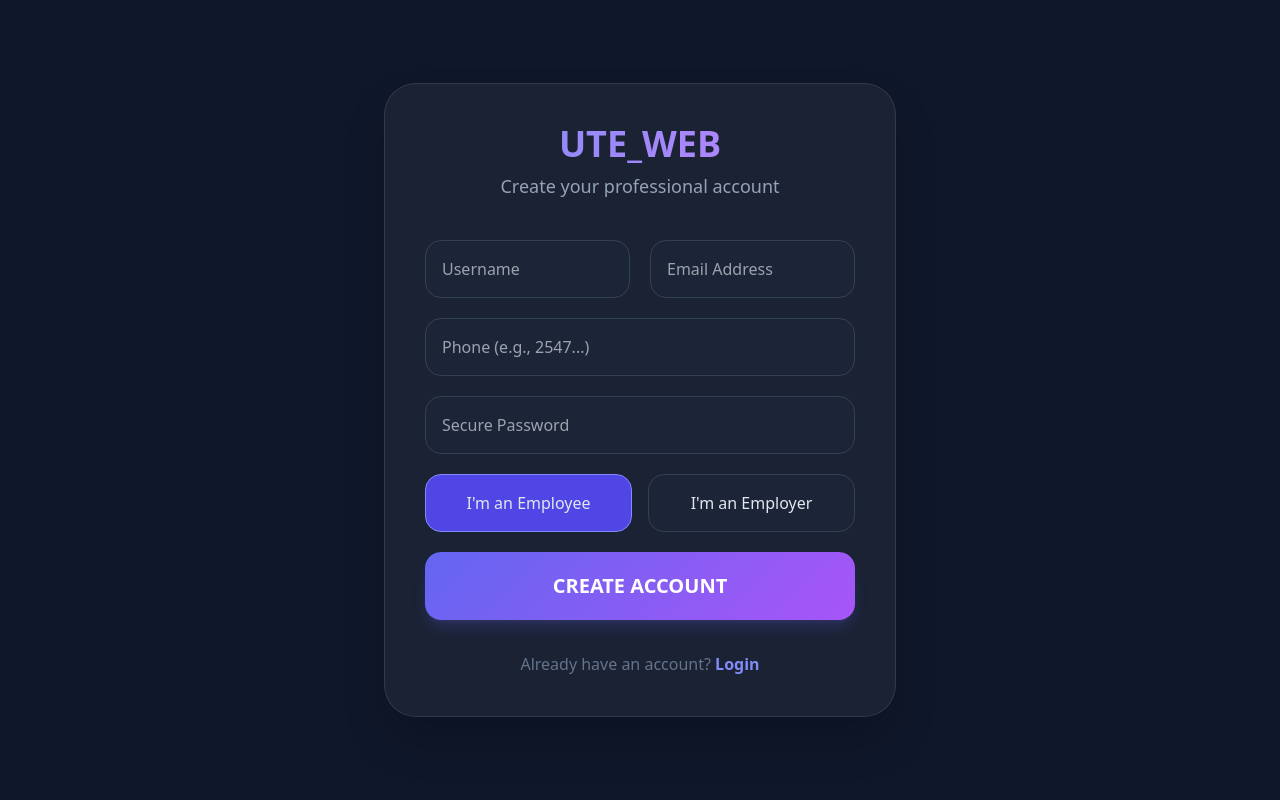
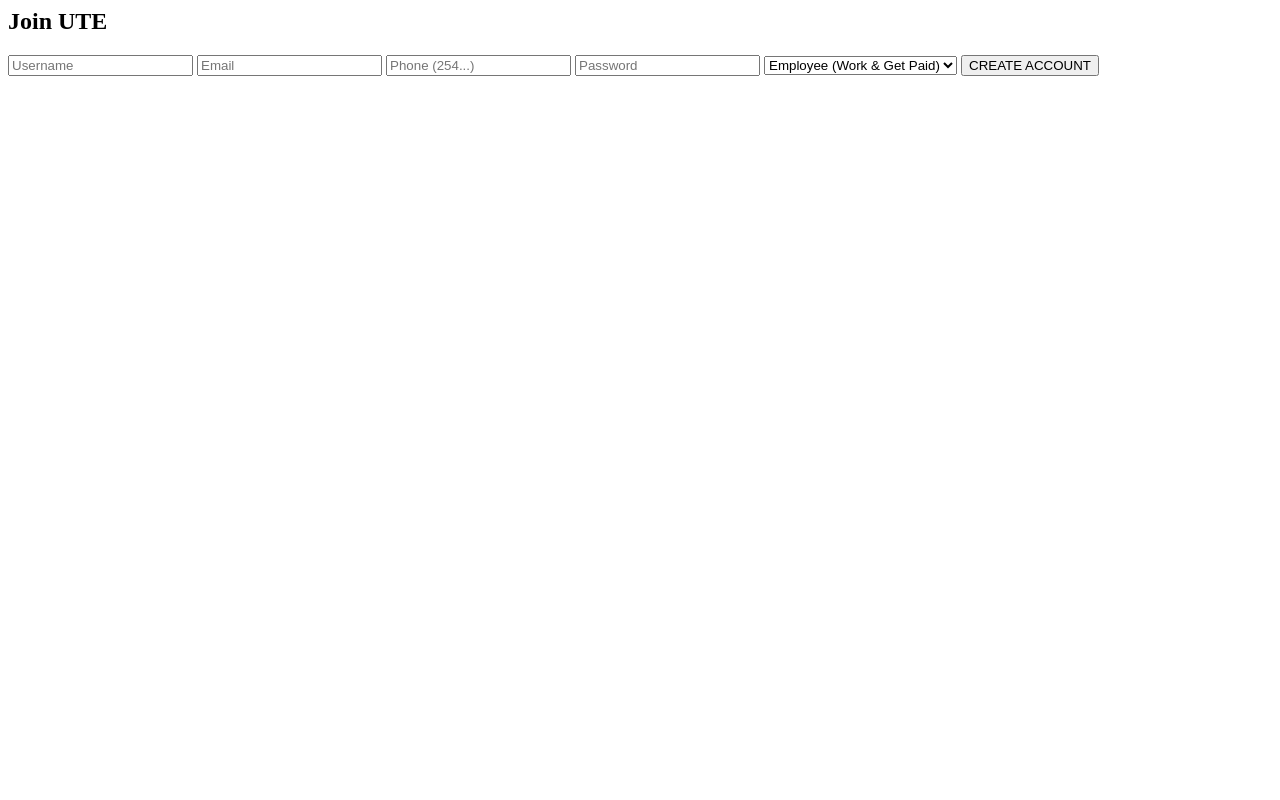
Before and after one commit to reubenwaithaka839-crypto/ute-web, a Flask app: page /register in a window 1280 px wide. Run offline with Flask 3, Linux system fonts and the light colour scheme; some libraries are stand-ins or nearby versions.

Commit message:
Refactor registration form in register.html
Updated the registration form layout and styles.

```diff
--- a/templates/register.html
+++ b/templates/register.html
@@ -1,61 +1,14 @@
-<!DOCTYPE html>
-<html lang="en">
-<head>
-    <meta charset="UTF-8">
-    <meta name="viewport" content="width=device-width, initial-scale=1.0">
-    <title>Join UTE_WEB | Registration</title>
-    <script src="https://cdn.tailwindcss.com"></script>
-    <style>
-        .glass { background: rgba(255, 255, 255, 0.05); backdrop-filter: blur(10px); border: 1px solid rgba(255, 255, 255, 0.1); }
-        .btn-gradient { background: linear-gradient(135deg, #6366f1 0%, #a855f7 100%); }
-    </style>
-</head>
-<body class="bg-[#0f172a] text-slate-200 min-h-screen flex items-center justify-center p-6">
-
-    <div class="glass w-full max-w-lg p-10 rounded-[2rem] shadow-2xl">
-        <div class="text-center mb-10">
-            <h1 class="text-4xl font-black text-transparent bg-clip-text bg-gradient-to-r from-indigo-400 to-purple-400 mb-2">UTE_WEB</h1>
-            <p class="text-slate-400 text-lg">Create your professional account</p>
-        </div>
-
-        <form action="/register" method="POST" class="space-y-5">
-            <div class="grid grid-cols-1 md:grid-cols-2 gap-5">
-                <input type="text" name="username" placeholder="Username" required
-                    class="w-full bg-slate-800/50 border border-slate-700 p-4 rounded-2xl focus:ring-2 focus:ring-indigo-500 outline-none transition">
-                <input type="email" name="email" placeholder="Email Address" required
-                    class="w-full bg-slate-800/50 border border-slate-700 p-4 rounded-2xl focus:ring-2 focus:ring-indigo-500 outline-none transition">
-            </div>
-
-            <input type="text" name="phone" placeholder="Phone (e.g., 2547...)" required
-                class="w-full bg-slate-800/50 border border-slate-700 p-4 rounded-2xl focus:ring-2 focus:ring-indigo-500 outline-none transition">
-
-            <input type="password" name="password" placeholder="Secure Password" required
-                class="w-full bg-slate-800/50 border border-slate-700 p-4 rounded-2xl focus:ring-2 focus:ring-indigo-500 outline-none transition">
-
-            <div class="flex space-x-4">
-                <label class="flex-1">
-                    <input type="radio" name="role" value="employee" class="hidden peer" checked>
-                    <div class="p-4 text-center rounded-2xl border border-slate-700 bg-slate-800/50 cursor-pointer peer-checked:bg-indigo-600 peer-checked:border-indigo-400 transition">
-                        I'm an Employee
-                    </div>
-                </label>
-                <label class="flex-1">
-                    <input type="radio" name="role" value="employer" class="hidden peer">
-                    <div class="p-4 text-center rounded-2xl border border-slate-700 bg-slate-800/50 cursor-pointer peer-checked:bg-indigo-600 peer-checked:border-indigo-400 transition">
-                        I'm an Employer
-                    </div>
-                </label>
-            </div>
-
-            <button type="submit" class="w-full btn-gradient py-5 rounded-2xl font-black text-xl text-white shadow-lg shadow-indigo-500/20 hover:scale-[1.02] active:scale-95 transition-all">
-                CREATE ACCOUNT
-            </button>
-        </form>
-
-        <p class="text-center mt-8 text-slate-500">
-            Already have an account? <a href="#" class="text-indigo-400 font-bold hover:underline">Login</a>
-        </p>
-    </div>
-
+<body class="bg-[#020617] flex items-center justify-center min-h-screen text-slate-300">
+    <form action="/register" method="POST" class="w-full max-w-sm glass p-10 rounded-[2.5rem]">
+        <h2 class="text-2xl font-black mb-6 text-white uppercase italic">Join UTE</h2>
+        <input name="username" placeholder="Username" class="w-full bg-white/5 p-4 rounded-xl mb-4" required>
+        <input name="email" placeholder="Email" class="w-full bg-white/5 p-4 rounded-xl mb-4" required>
+        <input name="phone" placeholder="Phone (254...)" class="w-full bg-white/5 p-4 rounded-xl mb-4" required>
+        <input name="password" type="password" placeholder="Password" class="w-full bg-white/5 p-4 rounded-xl mb-4" required>
+        <select name="role" class="w-full bg-slate-800 p-4 rounded-xl mb-6">
+            <option value="employee">Employee (Work & Get Paid)</option>
+            <option value="employer">Employer (Hire & Pay)</option>
+        </select>
+        <button class="w-full bg-blue-600 p-4 rounded-xl font-black">CREATE ACCOUNT</button>
+    </form>
 </body>
-</html>
```
